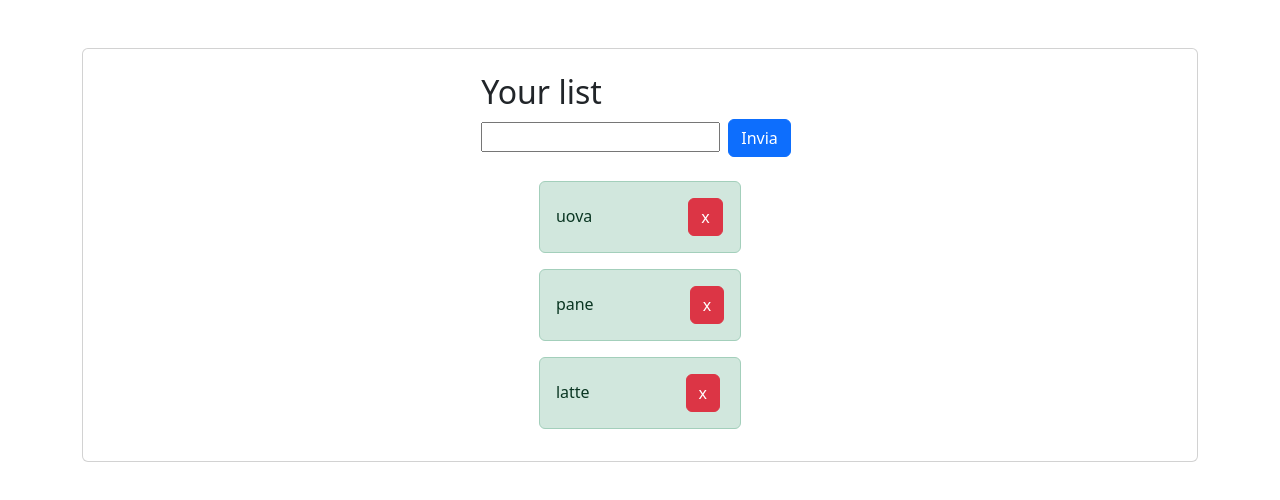
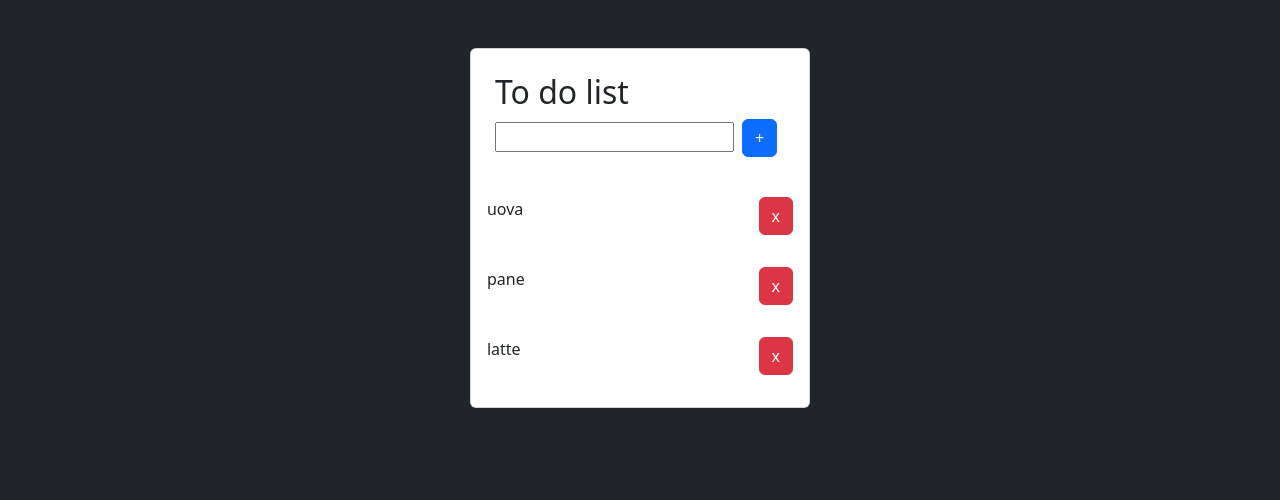
Before and after one commit to AlessandroPagliuca/vue-todolist, a plain HTML site: page index.html in a window 1280 px wide. Drawn offline with nearby package versions, Linux system fonts and the light colour scheme.

Commit message:
added class

```diff
--- a/index.html
+++ b/index.html
@@ -8,20 +8,22 @@
     <link rel="stylesheet" href="./css/style.css">
     <title>Vue To Do List</title>
 </head>
-<body>
+<body class="bg-dark">
 
     <div id="app">
-        <div class="container">
-            <div class=" card  d-flex flex-column align-items-center my-5">
-                <div class=" m-4">
-                    <h2>Your list</h2>
-                    <input type="text" name="listaSpesa" id="listaSpesa" v-model="newTask.name" @keyup.enter="insertTask">
-                    <button class="btn btn-primary mx-2" @click.stop="insertTask">Invia</button>
+        <div class="container d-flex justify-content-center">
+            <div class="card d-flex flex-column align-items-center my-5">
+                <div class="m-4">
+                    <h2>To do list</h2>
+                    <input type="text" v-model="newTask.name" @keyup.enter="insertTask">
+                    <button class="btn btn-primary mx-2" @click.stop="insertTask">+</button>
                 </div>
-                <ul v-if="listaSpesa.length > 0">
-                    <li class=" alert alert-success " v-for="(item, index) in listaSpesa" :key="index" @click="completedTask(index)" :class="{ completed: item.done }">
-                        <span class="pe-5">{{item.name}}</span>
-                        <button class="btn btn-danger ms-5" @click.stop="deleteList(index)">x</button>
+                <ul class="d-flex flex-column align-items-center w-100 p-0" v-if="listaSpesa.length > 0">
+                    <li class="w-100 p-3" v-for="(item, index) in listaSpesa" :key="index" @click="completedTask(index)">
+                        <div class="d-flex flex-row justify-content-between">
+                            <span :class="{ 'completed': item.done }">{{item.name}}</span>
+                            <button class="btn btn-danger ms-5" @click.stop="deleteList(index)">x</button>
+                        </div>
                     </li>
                 </ul>
                 <h3 v-else>La lista è vuota</h3>
--- a/script/script.js
+++ b/script/script.js
@@ -40,8 +40,6 @@ createApp({
                 name:'',
                 done:false
             },
-            errorMessage:'Inserisci valori validi',
-            completed: 'completed',
         }
     },
     methods:{
```
